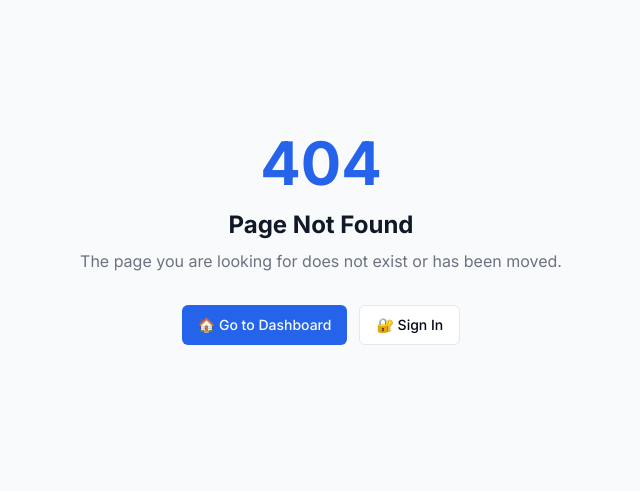
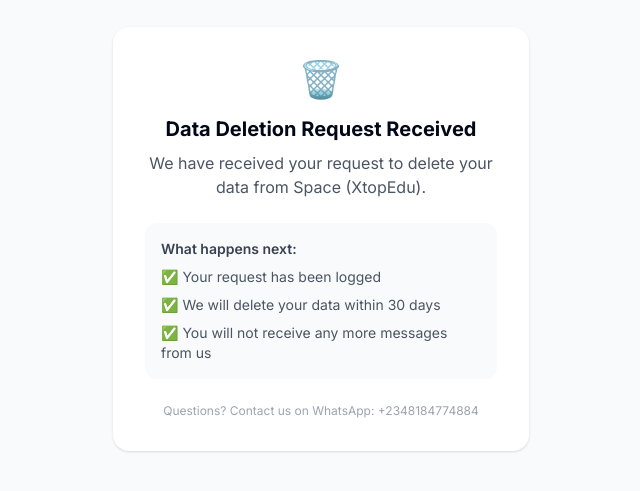
Before and after one commit to erodion4776/Xtopedu, a Next.js app in the folder dashboard/: page /data-deletion-status in a window 1280 px wide. Before the commit this address had no page. Shown: the part 161-652 px from the top of the page, without its empty margins (319-959 px from the left). Built offline with nearby package versions, Linux system fonts and the light colour scheme.

Commit message:
Create Data Deletion Status Page component

```diff
--- /dev/null
+++ b/dashboard/app/data-deletion-status/page.tsx
@@ -0,0 +1,46 @@
+// Page users see after requesting data deletion
+
+export default function DataDeletionStatusPage() {
+  return (
+    <div className="min-h-screen flex items-center justify-center bg-gray-50">
+      <div className="max-w-md w-full px-4 text-center">
+        <div className="bg-white rounded-2xl shadow p-8">
+
+          <div className="text-4xl mb-4">🗑️</div>
+
+          <h1 className="text-xl font-bold mb-2">
+            Data Deletion Request Received
+          </h1>
+
+          <p className="text-gray-600 mb-6">
+            We have received your request to delete
+            your data from Space (XtopEdu).
+          </p>
+
+          <div className="bg-gray-50 rounded-xl p-4 text-left text-sm space-y-2">
+            <p className="font-semibold text-gray-700">
+              What happens next:
+            </p>
+            <p className="text-gray-600">
+              ✅ Your request has been logged
+            </p>
+            <p className="text-gray-600">
+              ✅ We will delete your data within
+              30 days
+            </p>
+            <p className="text-gray-600">
+              ✅ You will not receive any more
+              messages from us
+            </p>
+          </div>
+
+          <p className="text-xs text-gray-400 mt-6">
+            Questions? Contact us on WhatsApp:
+            +2348184774884
+          </p>
+
+        </div>
+      </div>
+    </div>
+  );
+}
```
